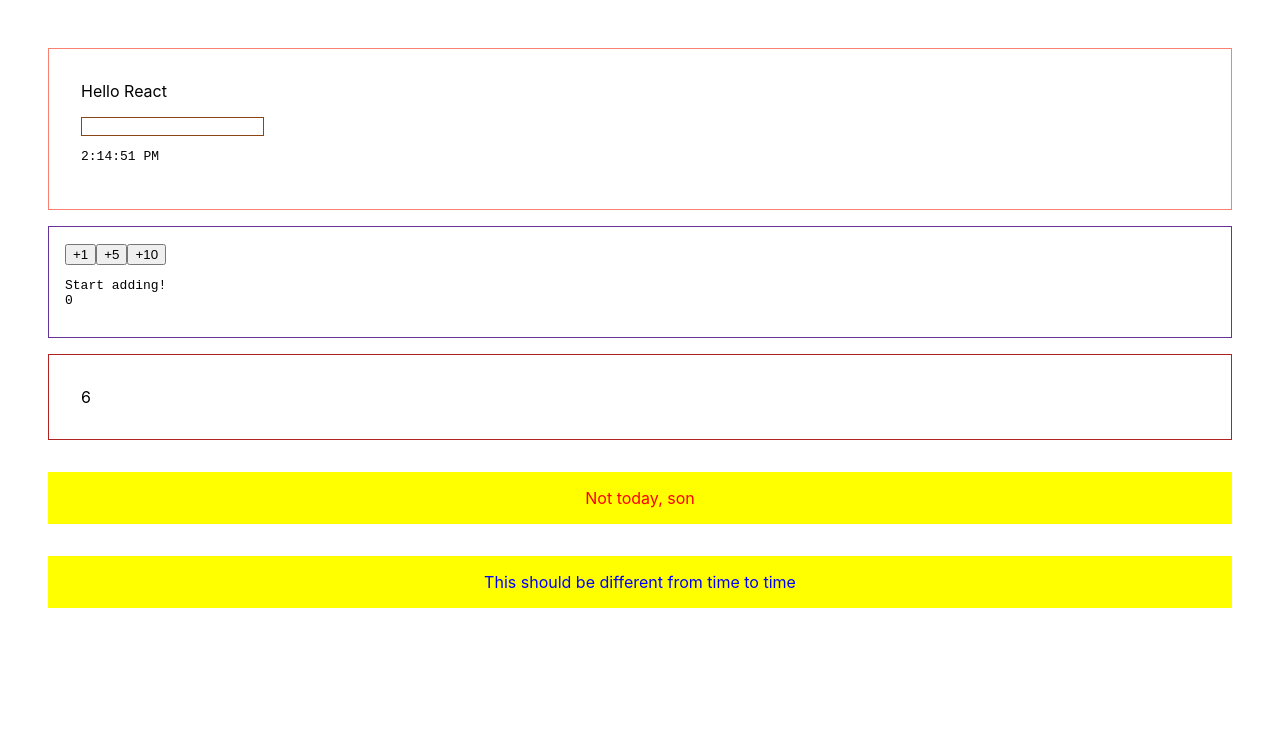
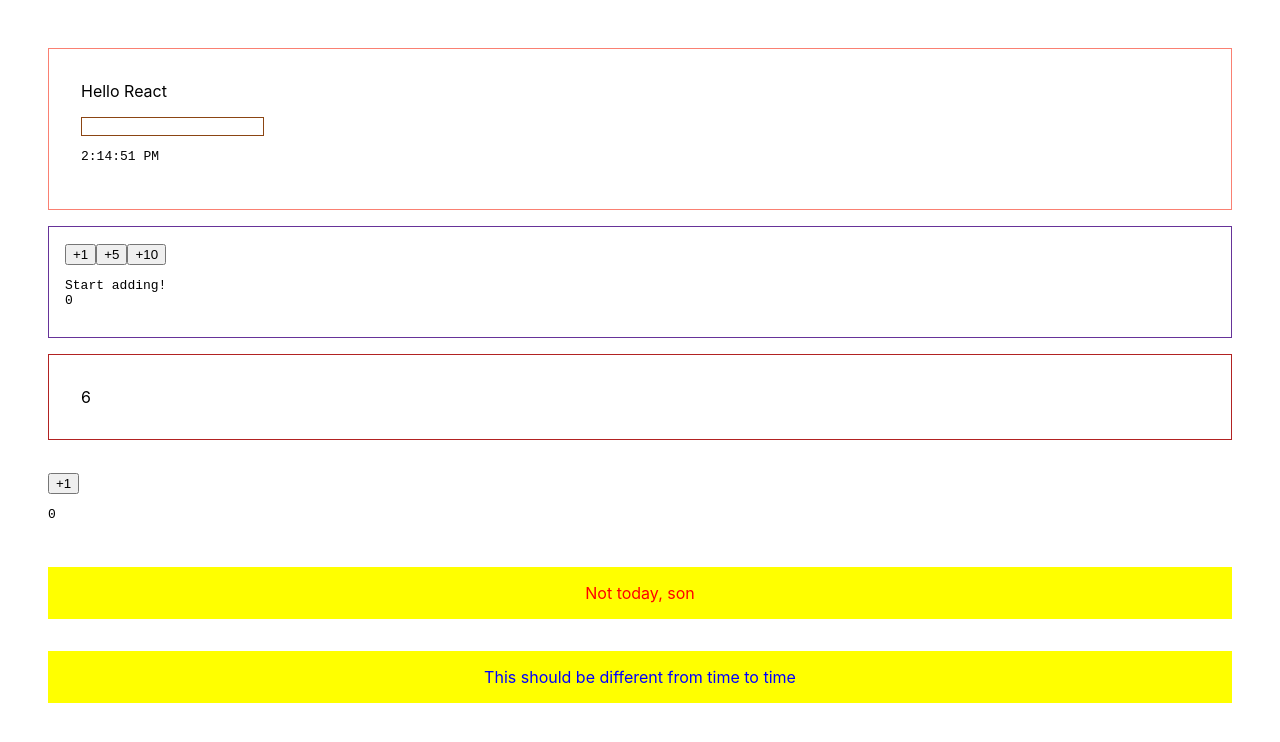
Before and after one commit to stevent12x/reactjs-playground, a React (Create React App) app: page / in a window 1280 px wide. Shown: the top 742 px of the page. Built offline with nearby package versions, Linux system fonts and the light colour scheme.

Commit message:
fixed like counter

```diff
--- a/public/index.html
+++ b/public/index.html
@@ -32,6 +32,7 @@
       <div id="root"></div>
       <div id="mountNode"></div>
       <div id="random"></div>
+        <div id="likes"></div>
       <div id="error"></div>
       <div id="conditional"></div>
 
--- a/src/Components.js
+++ b/src/Components.js
@@ -18,13 +18,7 @@ const Button = ({clickAction, clickValue}) => {
 		</button>
 	);
 };
-const Display = ({content}) => (
-	<pre>
-		Start adding!
-		<br/>
-		{content}
-	</pre>
-);
+
 // This function takes the following two and wraps them in a single function that can be called and updated  //
 // while simultaneously referencing the other two... //
 // Very cool //
@@ -33,6 +27,13 @@ const CountManager = () => {
 	const incrementCounter = (incrementValue) => {
 		setCount(count + incrementValue);
 	}
+	const Display = ({content}) => (
+		<pre>
+		Start adding!
+		<br/>
+			{content}
+	</pre>
+	);
 	return (
 			<>
 				<Button clickAction={incrementCounter} clickValue={1}/>
@@ -45,15 +46,23 @@ const CountManager = () => {
 export {CountManager};
 
 const Like = () => {
-	const {count, setCount} = useState(0);
+	const [count, setCount] = useState(0);
 	const incrementLikes = (incrementLikes) => {
 		setCount(count + incrementLikes);
 	}
+	const Display = ({content}) => (
+		<pre>
+			{content}
+		</pre>
+	);
 	return (
+		Like.length < 10 ?
 			<>
 				<Button clickAction={incrementLikes} clickValue={1}/>
 				<Display content={count}/>
 			</>
+			:
+			console.log("nope")
 	);
 }
 export {Like};
--- a/src/index.js
+++ b/src/index.js
@@ -2,7 +2,7 @@ import React from 'react';
 import ReactDOM from 'react-dom';
 import './index.css';
 import {render} from './App'
-import {RandomValue, CountManager} from './Components.js'
+import {RandomValue, CountManager, Like} from './Components.js'
 import ErrorDisplay, {ConditionalError} from "./components/ErrorDisplay";
 import * as serviceWorker from './serviceWorker';
 
@@ -11,6 +11,7 @@ ReactDOM.render(<CountManager/>, document.getElementById('mountNode'))
 ReactDOM.render(<RandomValue/>, document.getElementById('random'));
 ReactDOM.render(<ErrorDisplay message="Not today, son" />, document.getElementById('error'));
 ReactDOM.render(<ConditionalError message="This should be different from time to time" />, document.getElementById('conditional') )
+ReactDOM.render(<Like/>, document.getElementById('likes'));
 
 // If you want your app to work offline and load faster, you can change
 // unregister() to register() below. Note this comes with some pitfalls.
```
